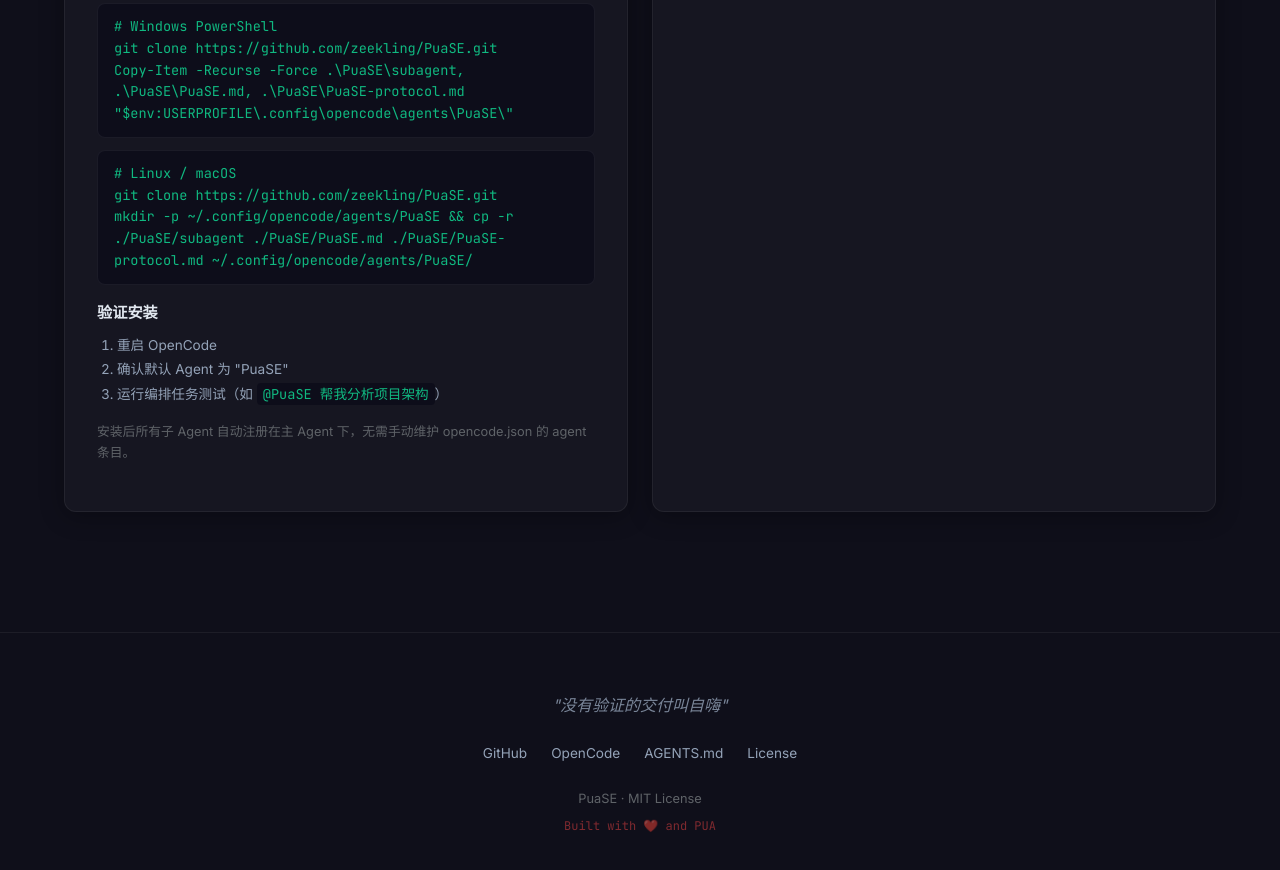
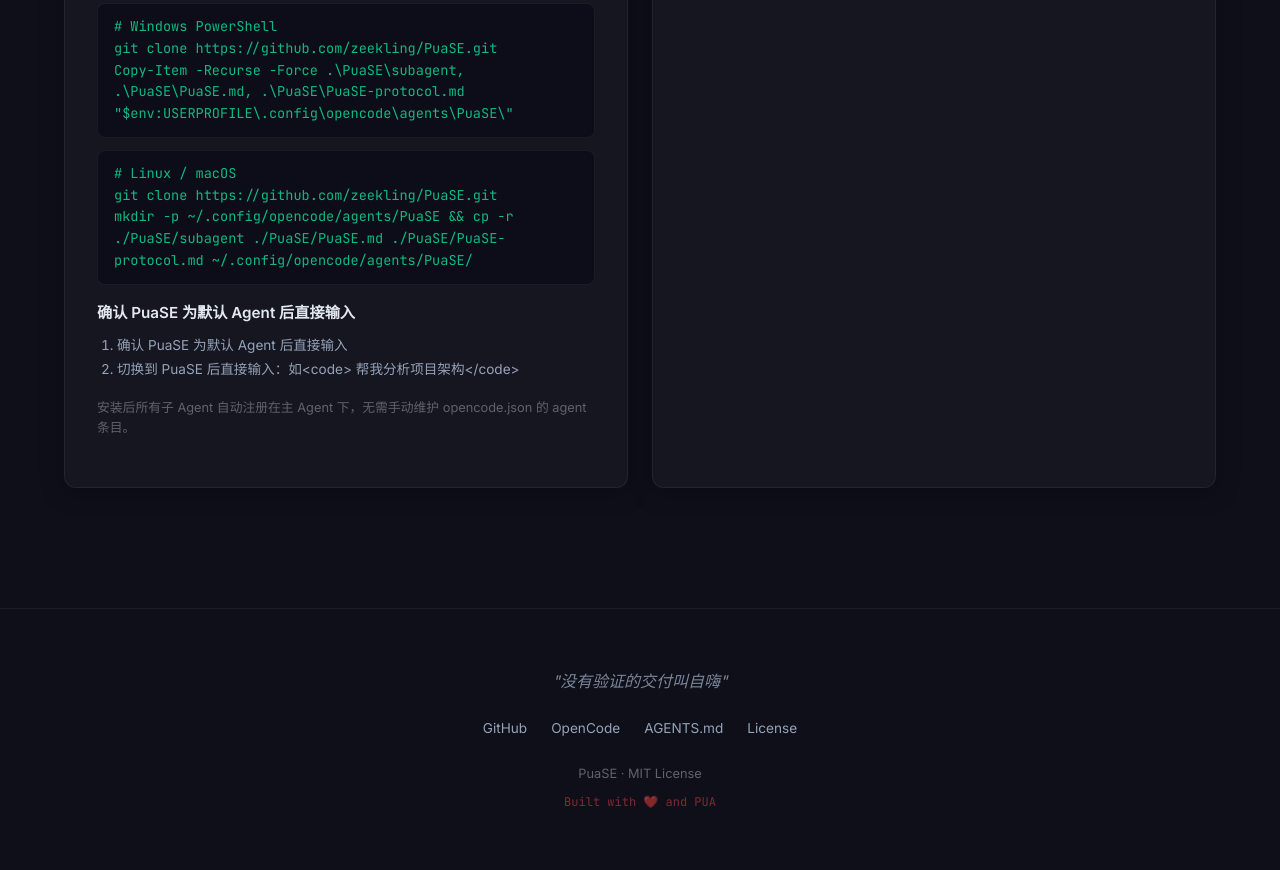
Before and after one commit to zeekling/PuaSE, a website built with Vite: page website/index.html in a window 1280 px wide. Shown: the part 6842-7712 px from the top of the page. Built offline with nearby package versions, Linux system fonts and the light colour scheme; no server answers; files whose address does not match are found by name.

Commit message:
fix: 更新 website 验证安装章节说明
- 优化验证安装步骤描述
- 移除示例中的 @PuaSE 前缀
- 添加 started.install.verify2 翻译键
- 完善中英文支持

```diff
--- a/website/index.html
+++ b/website/index.html
@@ -388,12 +388,11 @@
 git clone https://github.com/zeekling/PuaSE.git
 mkdir -p ~/.config/opencode/agents/PuaSE && cp -r ./PuaSE/subagent ./PuaSE/PuaSE.md ./PuaSE/PuaSE-protocol.md ~/.config/opencode/agents/PuaSE/</div>
 
-  <h4>验证安装</h4>
-  <ol class="install-params">
-    <li>重启 OpenCode</li>
-    <li>确认默认 Agent 为 "PuaSE"</li>
-    <li>运行编排任务测试（如 <code>@PuaSE 帮我分析项目架构</code>）</li>
-  </ol>
+    <h4 data-i18n="started.install.verify">验证安装</h4>
+    <ol class="install-params">
+      <li data-i18n="started.install.verify">确认 PuaSE 为默认 Agent 后直接输入</li>
+      <li data-i18n="started.install.verify2">切换到 PuaSE 后直接输入：如 <code>@PuaSE 帮我分析项目架构</code></li>
+    </ol>
   <p class="text-dim">安装后所有子 Agent 自动注册在主 Agent 下，无需手动维护 opencode.json 的 agent 条目。</p>
 
 </div>
--- a/website/src/i18n.js
+++ b/website/src/i18n.js
@@ -137,6 +137,8 @@
     // === Get Started ===
     'started.title': '快速开始',
     'started.install.title': '📦 安装',
+    'started.install.verify': '确认 PuaSE 为默认 Agent 后直接输入',
+    'started.install.verify2': '切换到 PuaSE 后直接输入：如<code> 帮我分析项目架构</code>',
     'started.contrib.title': '🤝 贡献',
     'started.contrib.desc': '欢迎为 PuaSE 贡献！流程简单透明：',
     'started.contrib.step1': 'Fork 本仓库',
@@ -293,6 +295,8 @@
     // === Get Started ===
     'started.title': 'Get Started',
     'started.install.title': '📦 Install',
+    'started.install.verify': 'Verify PuaSE as default agent and start typing',
+    'started.install.verify2': 'Switch to PuaSE and type directly: e.g. <code> analyze project architecture</code>',
     'started.contrib.title': '🤝 Contribute',
     'started.contrib.desc': 'Contributions welcome! Simple and transparent process:',
     'started.contrib.step1': 'Fork this repo',
```
